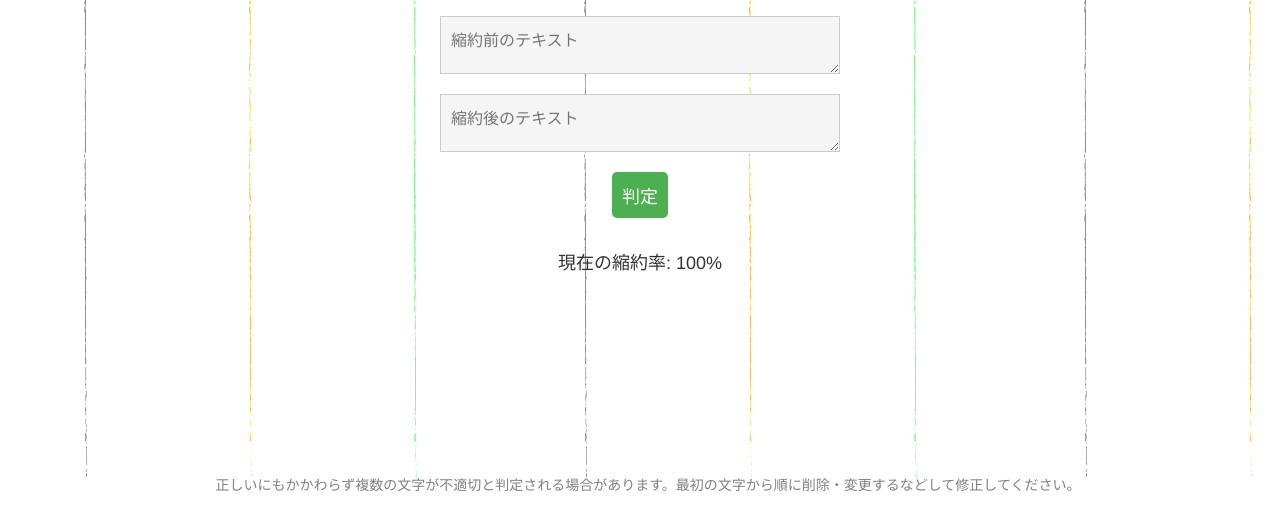
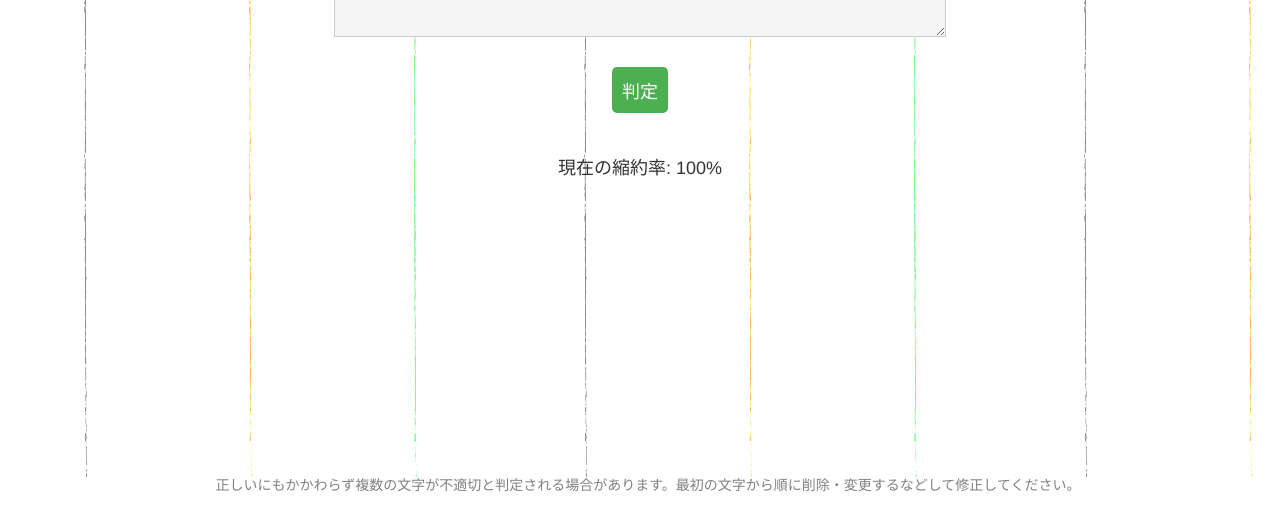
Before and after one commit to kay-liechtenstein/shukuyaku-checker, a plain HTML site: page index.html in a window 1280 px wide. Shown: the part 296-816 px from the top of the page. Drawn offline with Linux system fonts and the light colour scheme; some packages are replaced by stand-ins of ours; a script that the page names is missing.

Commit message:
updated statement

```diff
--- a/index.html
+++ b/index.html
@@ -10,14 +10,15 @@
             padding: 10px;
             margin: 10px;
             border: 1px solid #ccc;
-            width: 80%;
-            max-width: 400px;
-            font-size: 16px; /* 文字サイズを小さくする */
+            width: 50%;
+            max-width: none;
+            height: 100px;
+            font-size: 16px;
             font-family: 'Helvetica Neue', Helvetica, Arial, sans-serif;
             color: #555;
             background-color: #f5f5f5;
-            resize: both; /* 自由に拡大縮小できるようにする */
-            overflow: auto; /* 拡大時にスクロールバーを表示 */
+            resize: both;
+            overflow: auto;
         }
 
         button {
@@ -40,8 +41,9 @@
             display: flex;
             flex-direction: column;
             align-items: center;
-            justify-content: center;
-            height: 100vh;
+            justify-content: flex-start;
+            gap: 10px;
+            padding: 20px;
         }
 
         .title {
```
